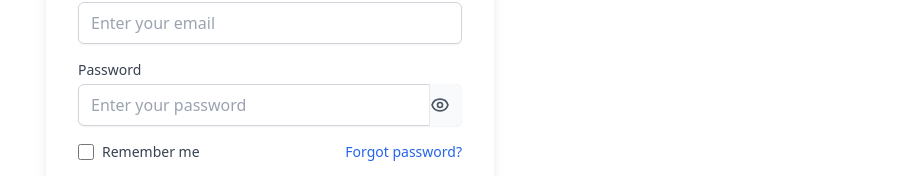
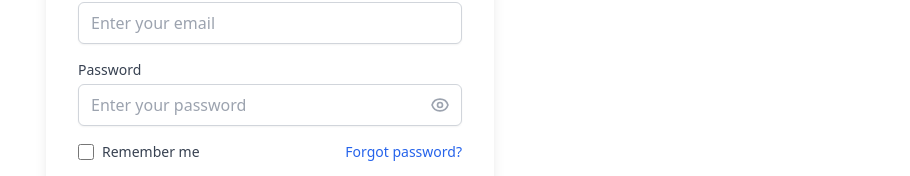
Before and after one commit to Deveshpatel2/Expense-Tracker, a React (Create React App) app in the folder frontend/: page /login in a window 1280 px wide. Shown: the part 289-465 px from the top of the page, without its empty margins (370-1280 px from the left). Built offline with nearby package versions, Linux system fonts and the light colour scheme.

Commit message:
Simplify password toggle button styling - remove complex background and borders

```diff
--- a/frontend/src/components/Login.jsx
+++ b/frontend/src/components/Login.jsx
@@ -179,11 +179,8 @@ const Login = () => {
                 />
                 <button
                   type="button"
-                  onClick={() => {
-                    console.log('Password toggle clicked! Current state:', showPassword);
-                    setShowPassword(!showPassword);
-                  }}
-                  className="absolute inset-y-0 right-0 pr-3 flex items-center text-gray-600 hover:text-gray-800 dark:text-gray-300 dark:hover:text-gray-100 focus:outline-none z-10 bg-gray-50 dark:bg-gray-600 rounded-r-md border-l border-gray-200 dark:border-gray-500"
+                  onClick={() => setShowPassword(!showPassword)}
+                  className="absolute inset-y-0 right-0 pr-3 flex items-center text-gray-400 hover:text-gray-600 dark:text-gray-500 dark:hover:text-gray-300 focus:outline-none"
                   title={showPassword ? "Hide password" : "Show password"}
                 >
                   {showPassword ? (
```
